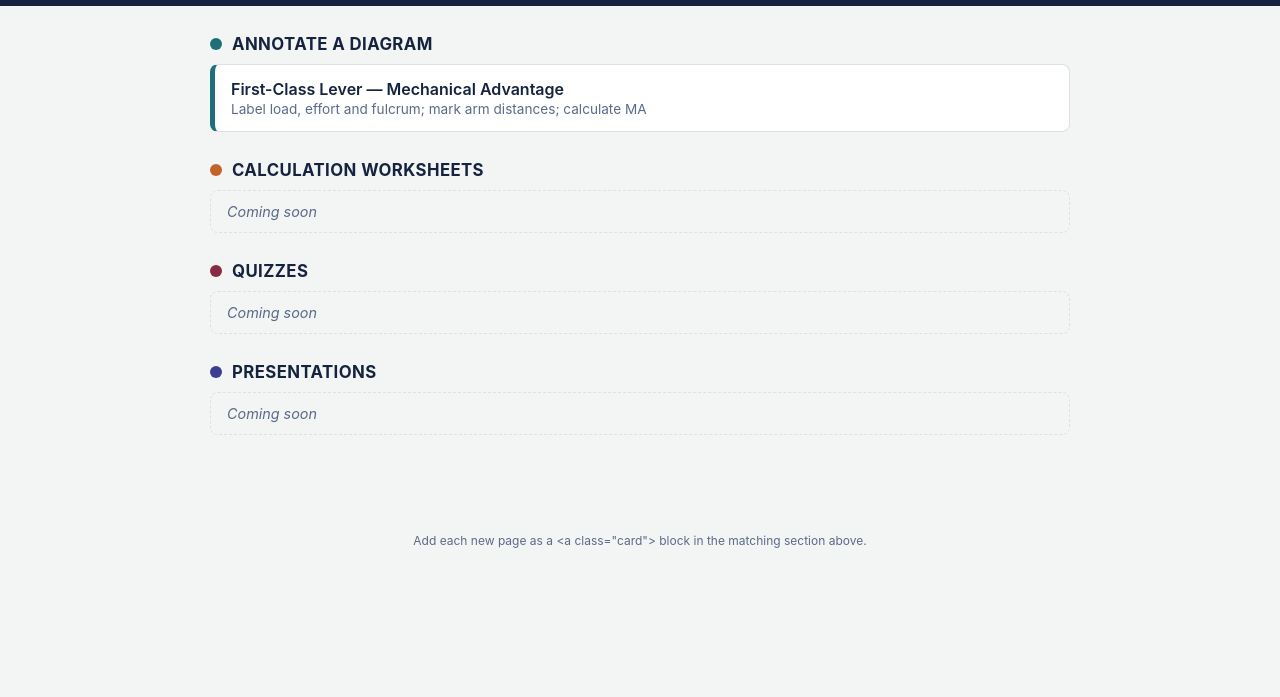
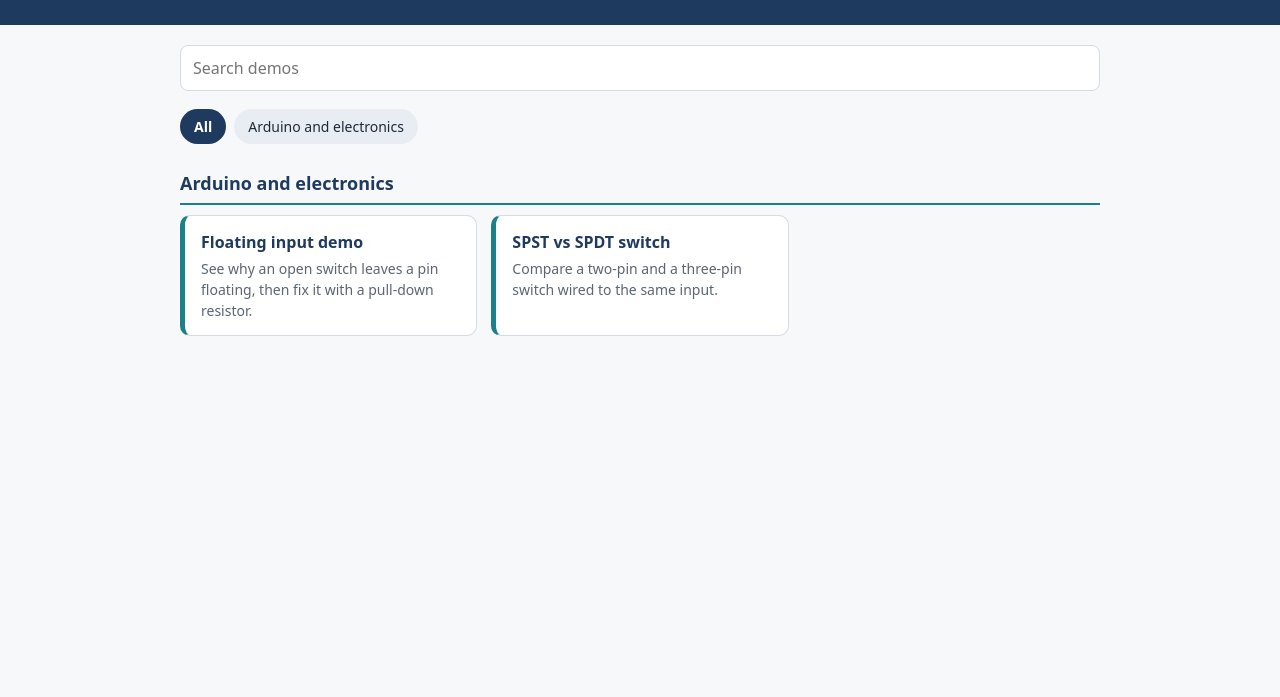
Before and after one commit to jpLuther/vce-systems-resources, a plain HTML site: page index.html in a window 1280 px wide. Shown: the part 103-800 px from the top of the page. Drawn offline with Linux system fonts and the light colour scheme.

Commit message:
Refactor index.html for classroom demos layout

```diff
--- a/index.html
+++ b/index.html
@@ -1,143 +1,109 @@
 <!DOCTYPE html>
-<html lang="en">
+<html lang="en-AU">
 <head>
-<meta charset="UTF-8">
-<meta name="viewport" content="width=device-width, initial-scale=1.0">
-<title>VCE Systems Engineering — Resource Hub</title>
+<meta charset="utf-8">
+<meta name="viewport" content="width=device-width, initial-scale=1">
+<title>Classroom demos</title>
 <style>
-  :root{
-    --ink:#16233f;
-    --ink-soft:#5a6a89;
-    --paper:#f3f5f4;
-    --card:#ffffff;
-    --line:#dbe1e4;
-    /* one accent colour per activity type */
-    --c-annotate:#1f6f78;   /* teal */
-    --c-calc:#c5622a;       /* amber */
-    --c-quiz:#8a2b45;       /* burgundy */
-    --c-presentation:#3b3f8f; /* indigo */
-  }
-  *{box-sizing:border-box;}
-  body{
-    margin:0;
-    font-family:-apple-system,"Segoe UI",Roboto,Helvetica,Arial,sans-serif;
-    background:var(--paper);
-    color:var(--ink);
-  }
-  header{
-    background:var(--ink);
-    color:#fff;
-    padding:28px 24px;
-  }
-  header h1{margin:0 0 4px 0;font-size:1.5rem;}
-  header p{margin:0;color:#c3ccdc;}
-  main{
-    max-width:900px;
-    margin:0 auto;
-    padding:28px 20px 60px 20px;
-  }
-  section{margin-bottom:28px;}
-  .section-head{
-    display:flex;
-    align-items:center;
-    gap:10px;
-    margin-bottom:10px;
-  }
-  .dot{width:12px;height:12px;border-radius:50%;flex:none;}
-  .section-head h2{margin:0;font-size:1.05rem;text-transform:uppercase;letter-spacing:.4px;}
-  .cards{display:flex;flex-direction:column;gap:10px;}
-  a.card{
-    display:block;
-    background:var(--card);
-    border:1px solid var(--line);
-    border-left-width:5px;
-    border-radius:8px;
-    padding:14px 16px;
-    text-decoration:none;
-    color:var(--ink);
-  }
-  a.card:hover{background:#fafbfb;}
-  a.card .title{font-weight:600;font-size:1rem;}
-  a.card .desc{font-size:.85rem;color:var(--ink-soft);margin-top:2px;}
-  .empty{
-    font-size:.9rem;
-    color:var(--ink-soft);
-    font-style:italic;
-    padding:12px 16px;
-    border:1px dashed var(--line);
-    border-radius:8px;
-  }
-  footer{
-    text-align:center;
-    font-size:.75rem;
-    color:var(--ink-soft);
-    padding:10px 0 30px 0;
-  }
+:root{--bg:#f7f8fa;--card:#fff;--t:#1f2a37;--ts:#5b6573;--bd:#d6dbe3;--navy:#1F3A5F;--teal:#1B7F8C;--chip:#e8edf4;--chip-on:#1F3A5F;--chip-on-t:#fff}
+@media (prefers-color-scheme:dark){:root{--bg:#171a1f;--card:#222730;--t:#e8eaed;--ts:#a8b0bb;--bd:#3a414c;--navy:#8fb4e3;--teal:#5cc2cf;--chip:#2c333d;--chip-on:#5cc2cf;--chip-on-t:#10222a}}
+*{box-sizing:border-box}
+body{margin:0;background:var(--bg);color:var(--t);font-family:system-ui,-apple-system,"Segoe UI",Calibri,Arial,sans-serif;line-height:1.5}
+header{background:#1F3A5F;color:#fff;padding:28px 20px}
+header h1{margin:0 auto;max-width:960px;font-size:28px;font-weight:600}
+header p{margin:6px auto 0;max-width:960px;color:#bfe3e8;font-size:16px}
+main{max-width:960px;margin:0 auto;padding:20px}
+.tools{display:flex;flex-wrap:wrap;gap:10px;align-items:center;margin-bottom:18px}
+.tools input{flex:1 1 220px;padding:10px 12px;border:1px solid var(--bd);border-radius:8px;background:var(--card);color:var(--t);font:inherit}
+.chips{display:flex;flex-wrap:wrap;gap:8px;margin-bottom:20px}
+.chip{padding:7px 14px;border:0;border-radius:999px;background:var(--chip);color:var(--t);font:inherit;font-size:14px;cursor:pointer}
+.chip[aria-pressed="true"]{background:var(--chip-on);color:var(--chip-on-t);font-weight:600}
+.chip:focus-visible,.tools input:focus-visible,.card:focus-visible{outline:2px solid var(--teal);outline-offset:2px}
+h2{font-size:18px;color:var(--navy);margin:26px 0 10px;padding-bottom:6px;border-bottom:2px solid var(--teal)}
+.grid{display:grid;grid-template-columns:repeat(auto-fill,minmax(260px,1fr));gap:14px}
+.card{display:block;text-decoration:none;color:inherit;background:var(--card);border:1px solid var(--bd);border-left:5px solid var(--teal);border-radius:10px;padding:14px 16px}
+.card:hover{border-color:var(--teal)}
+.card h3{margin:0 0 4px;font-size:16px;color:var(--navy)}
+.card p{margin:0;font-size:14px;color:var(--ts)}
+.empty{color:var(--ts);padding:20px 0}
 </style>
 </head>
 <body>
 
 <header>
-  <h1>VCE Systems Engineering — Resource Hub</h1>
-  <p>Self-contained worksheets, diagrams, quizzes and presentations for Schoolbox</p>
+<h1>Classroom demos</h1>
+<p>Interactive demos to support learning. Choose a topic or search, then click a card to open.</p>
 </header>
 
 <main>
-
-  <!-- ================= ANNOTATE-A-DIAGRAM ================= -->
-  <section>
-    <div class="section-head">
-      <span class="dot" style="background:var(--c-annotate)"></span>
-      <h2>Annotate a Diagram</h2>
-    </div>
-    <div class="cards">
-      <a class="card" style="border-left-color:var(--c-annotate)" href="annotate-mechanism-lever.html">
-        <div class="title">First-Class Lever — Mechanical Advantage</div>
-        <div class="desc">Label load, effort and fulcrum; mark arm distances; calculate MA</div>
-      </a>
-      <!-- Add new annotate-a-diagram pages here, same card format -->
-    </div>
-  </section>
-
-  <!-- ================= CALCULATION WORKSHEETS ================= -->
-  <section>
-    <div class="section-head">
-      <span class="dot" style="background:var(--c-calc)"></span>
-      <h2>Calculation Worksheets</h2>
-    </div>
-    <div class="cards">
-      <div class="empty">Coming soon</div>
-      <!-- Add new calc worksheet pages here -->
-    </div>
-  </section>
-
-  <!-- ================= QUIZZES ================= -->
-  <section>
-    <div class="section-head">
-      <span class="dot" style="background:var(--c-quiz)"></span>
-      <h2>Quizzes</h2>
-    </div>
-    <div class="cards">
-      <div class="empty">Coming soon</div>
-      <!-- Add new quiz pages here -->
-    </div>
-  </section>
-
-  <!-- ================= PRESENTATIONS ================= -->
-  <section>
-    <div class="section-head">
-      <span class="dot" style="background:var(--c-presentation)"></span>
-      <h2>Presentations</h2>
-    </div>
-    <div class="cards">
-      <div class="empty">Coming soon</div>
-      <!-- Add new presentation pages here -->
-    </div>
-  </section>
-
+<div class="tools"><input id="q" type="search" placeholder="Search demos" aria-label="Search demos"></div>
+<div class="chips" id="chips" role="group" aria-label="Filter by category"></div>
+<div id="list"></div>
 </main>
 
-<footer>Add each new page as a &lt;a class="card"&gt; block in the matching section above.</footer>
+<script>
+/* =====================================================================
+   HOW TO ADD A DEMO
+   1. Upload the demo's .html file to the same folder as this index.html.
+   2. Copy one line below, paste it as a new line inside the list,
+      and change the four values. Keep the quotes and the comma at the end.
+        title       = the name students see
+        file        = the exact file name, e.g. "my-demo.html"
+        category    = the heading it appears under (spelling must match
+                      other entries to share a group)
+        description = one short sentence
+   ===================================================================== */
+var DEMOS = [
+  { title: "Floating input demo",        file: "floating-input-demo.html",       category: "Arduino and electronics", description: "See why an open switch leaves a pin floating, then fix it with a pull-down resistor." },
+  { title: "SPST vs SPDT switch",        file: "spst-vs-spdt-comparison.html",   category: "Arduino and electronics", description: "Compare a two-pin and a three-pin switch wired to the same input." },
+  /* add new demos above this line */
+];
+/* ===================== END OF THE PART YOU EDIT ===================== */
 
+(function(){
+  var chipsEl=document.getElementById('chips'), listEl=document.getElementById('list'), qEl=document.getElementById('q');
+  var active='All';
+  var cats=['All'];
+  DEMOS.forEach(function(d){ if(cats.indexOf(d.category)<0) cats.push(d.category); });
+  var rest=cats.slice(1).sort(); cats=['All'].concat(rest);
+
+  function el(tag,cls,text){var e=document.createElement(tag); if(cls) e.className=cls; if(text!==undefined) e.textContent=text; return e;}
+
+  function drawChips(){
+    chipsEl.innerHTML='';
+    cats.forEach(function(c){
+      var b=el('button','chip',c); b.type='button'; b.setAttribute('aria-pressed',c===active?'true':'false');
+      b.addEventListener('click',function(){active=c;drawChips();drawList();});
+      chipsEl.appendChild(b);
+    });
+  }
+
+  function drawList(){
+    var q=qEl.value.trim().toLowerCase();
+    var shown=DEMOS.filter(function(d){
+      var okCat=active==='All'||d.category===active;
+      var okQ=!q||(d.title+' '+d.description+' '+d.category).toLowerCase().indexOf(q)>=0;
+      return okCat&&okQ;
+    });
+    listEl.innerHTML='';
+    if(!shown.length){listEl.appendChild(el('p','empty','No demos match. Try another search or category.'));return;}
+    var groups={};
+    shown.forEach(function(d){(groups[d.category]=groups[d.category]||[]).push(d);});
+    Object.keys(groups).sort().forEach(function(c){
+      listEl.appendChild(el('h2',null,c));
+      var g=el('div','grid');
+      groups[c].sort(function(a,b){return a.title.localeCompare(b.title);}).forEach(function(d){
+        var a=el('a','card'); a.href=d.file; a.target='_blank'; a.rel='noopener';
+        a.appendChild(el('h3',null,d.title)); a.appendChild(el('p',null,d.description));
+        g.appendChild(a);
+      });
+      listEl.appendChild(g);
+    });
+  }
+
+  qEl.addEventListener('input',drawList);
+  drawChips(); drawList();
+})();
+</script>
 </body>
 </html>
```
